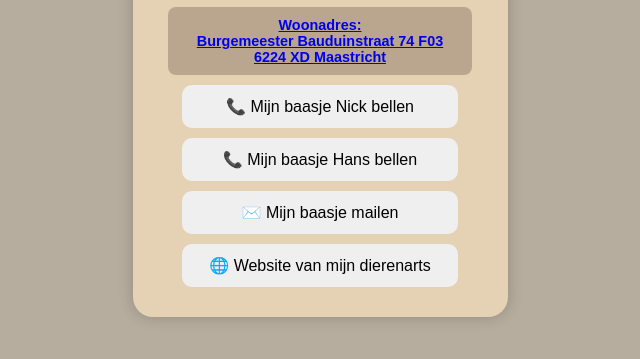
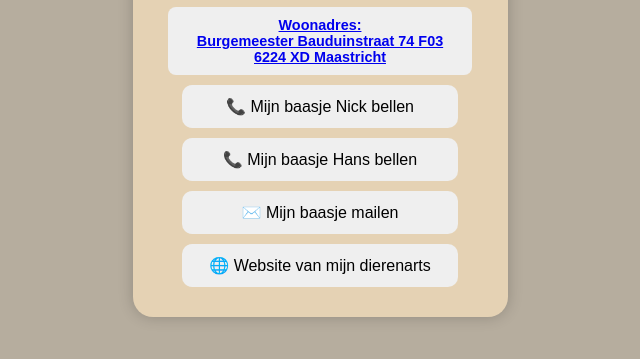
Before and after one commit to rolfvandort/Milo, a plain HTML site: page index.html in a window 1280 px wide. Shown: the part 303-662 px from the top of the page, without its empty margins (320-960 px from the left). Drawn offline with Linux system fonts and the light colour scheme.

Commit message:
Update index.html

```diff
--- a/index.html
+++ b/index.html
@@ -88,13 +88,15 @@
     }
 
     .info-box2 {
-      background: #baa68e;
+      background: #efefef;
       padding: 10px;
       margin: 10px auto;
       width: 85%;
       border-radius: 8px;
       font-weight: bold;
       font-size: 0.9em;
+      font-color: black;
+      text-decoration: none;
     }
 
     .contact-icons {
@@ -137,7 +139,8 @@
       <h2>Hoi! Ik ben Milo.</h2>
       <div class="subtitle">Altijd schattig, soms rebels.. en lief voor iedereen!<br> Maar ik wil wel eens ontsnappen en 💨 om op onderzoek uit te gaan.. </div>
     <div class="info-box">Mijn baasjes heten:<br> <u>Nick en Shivanne van Eijsden</u><br>Mijn favoriete oppassers:<br><u>Hans van Eijsden ❣️ Victoire Loffeld</u></div>
-     <div class="info-box2"><a href="https://maps.app.goo.gl/SJUAGqAUX9rdjq3AA">Woonadres:<br>
+     <div class="info-box2"><a href="https://maps.app.goo.gl/SJUAGqAUX9rdjq3AA">
+	                      Woonadres:<br>
 			      Burgemeester Bauduinstraat 74 F03<br>
 			      6224 XD Maastricht </a></div>
       <a href="tel:0031641516899" class="btn">📞 Mijn baasje Nick bellen</a>
```
